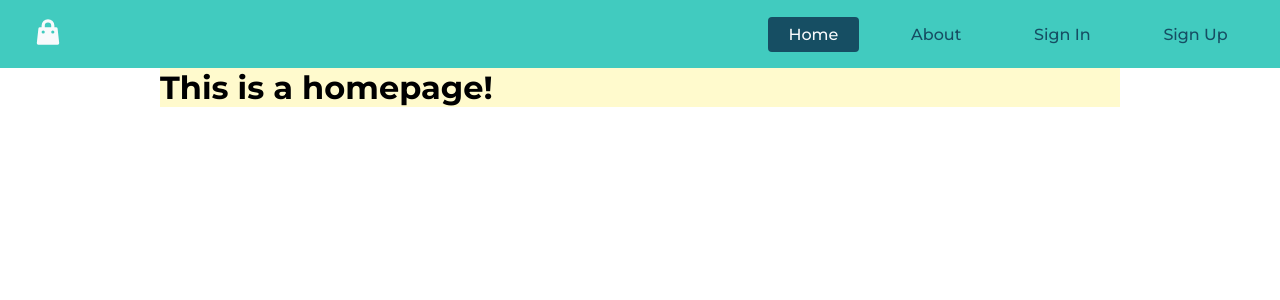
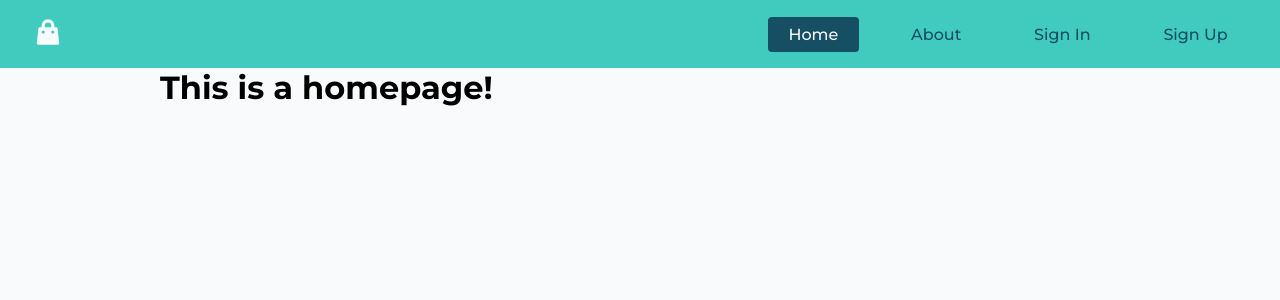
Before and after one commit to PawaOx4th/react-ts-e-commerce-app, a React (Vite) app: page / in a window 1280 px wide. Shown: the top 300 px of the page. Built offline with nearby package versions, Linux system fonts and the light colour scheme.

Commit message:
feat: 🎸 Cal height

```diff
--- a/src/components/Container.tsx
+++ b/src/components/Container.tsx
@@ -7,7 +7,6 @@ const ContainerStyle = styled.div`
 
   @media screen and (min-width: ${(props) => `${props.theme.breakpoints.sm}px`}) {
     width: 540px;
-    background-color: lemonchiffon;
   }
 
   @media screen and (min-width: ${(props) => `${props.theme.breakpoints.md}px`}) {
--- a/src/components/Layout.tsx
+++ b/src/components/Layout.tsx
@@ -5,6 +5,7 @@ import Container from "./Container"
 import Navbar from "./Navbar"
 
 const LayoutStyle = styled.div`
+  position: relative;
   width: 100%;
   min-height: 100vh;
   background-color: ${(props) => props.theme.color.white};
@@ -14,12 +15,12 @@ type LayoutPropsType = {}
 
 function Layout({}: LayoutPropsType) {
   return (
-    <div>
+    <LayoutStyle>
       <Navbar />
       <Container>
         <Outlet />
       </Container>
-    </div>
+    </LayoutStyle>
   )
 }
 
--- a/src/pages/HomePage.tsx
+++ b/src/pages/HomePage.tsx
@@ -1,7 +1,10 @@
 import React from "react"
 import styled from "styled-components"
 
-const ContainerHome = styled.div``
+const ContainerHome = styled.div`
+  width: 100%;
+  min-height: calc(100vh - 68px);
+`
 
 function HomePage() {
   return (
```
